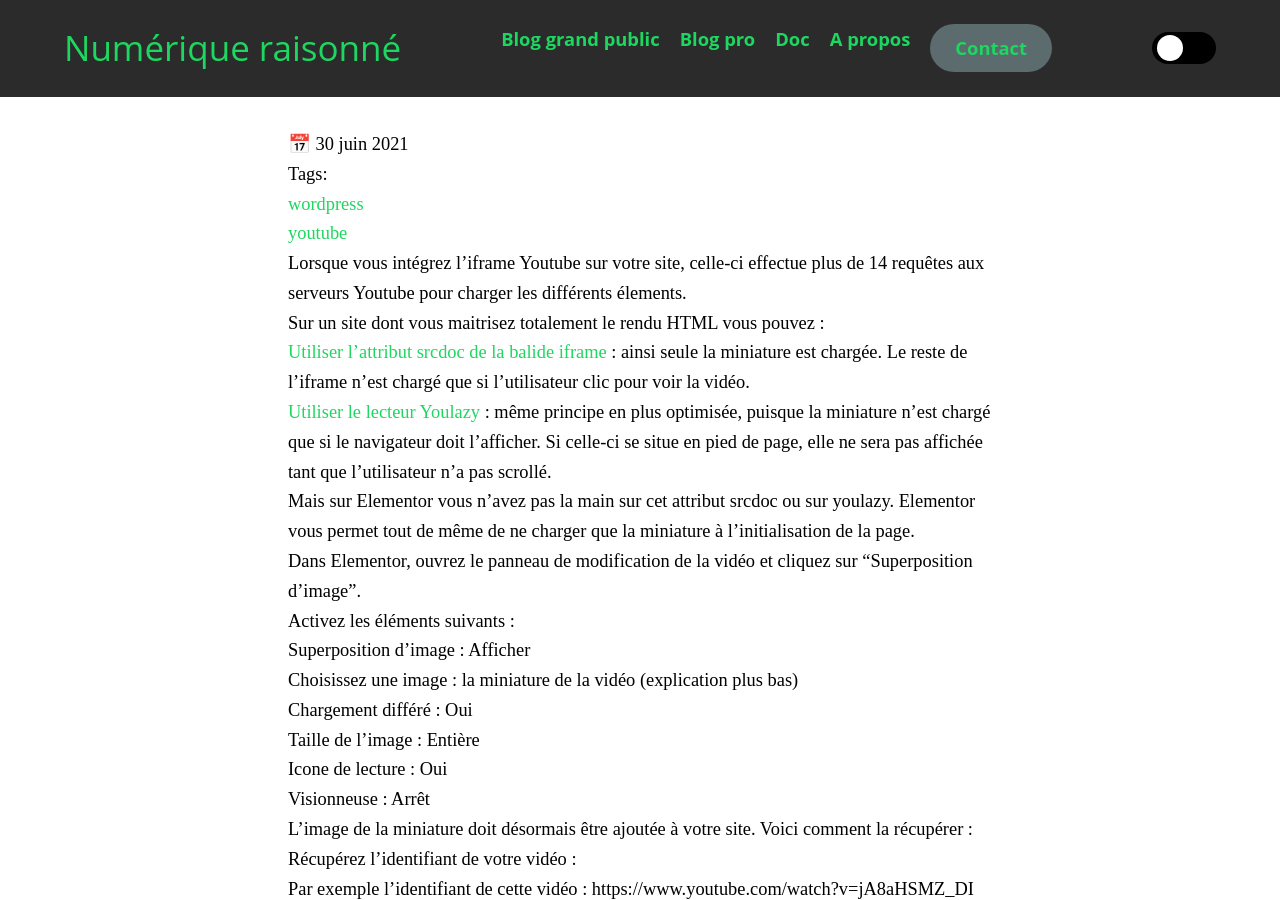
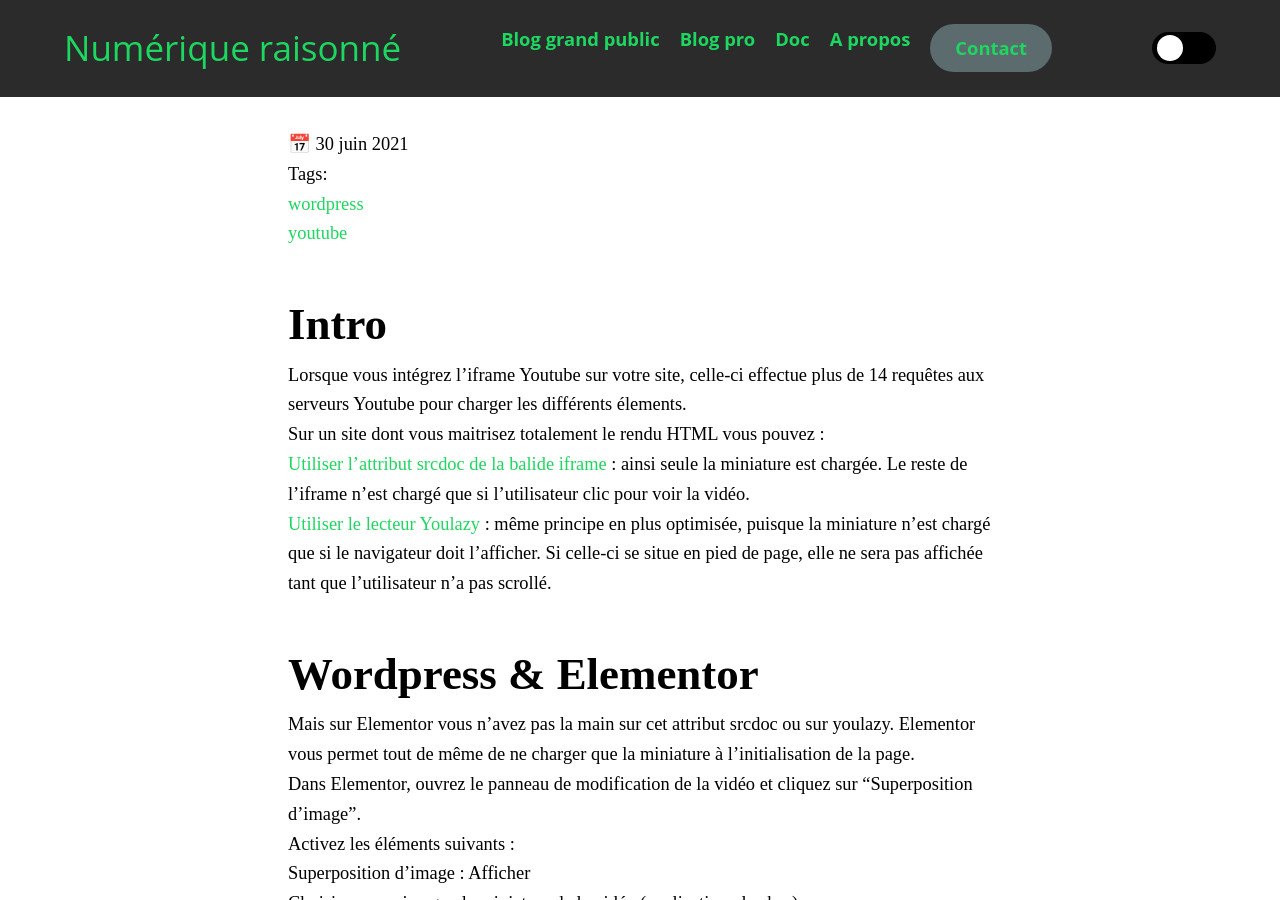
Before and after one commit to Slandais/slandais.github.io, a Jekyll site: the page built from _posts/2021-06-30-eco-conception-video-youtube-wordpress-elementor.md, in a window 1280 px wide and 900 px high. Built offline with Jekyll 4.4.1, drawn with Linux system fonts in a browser that asks for light colours.

Commit message:
Update 2021-06-30-eco-conception-video-youtube-wordpress-elementor.md

```diff
--- a/_posts/2021-06-30-eco-conception-video-youtube-wordpress-elementor.md
+++ b/_posts/2021-06-30-eco-conception-video-youtube-wordpress-elementor.md
@@ -6,11 +6,15 @@ category: tech
 tags: [wordpress, youtube]
 ---
 
+# Intro
+
 Lorsque vous intégrez l'iframe Youtube sur votre site, celle-ci effectue plus de 14 requêtes aux serveurs Youtube pour charger les différents élements.
 
 Sur un site dont vous maitrisez totalement le rendu HTML vous pouvez :
 * [Utiliser l'attribut srcdoc de la balide iframe](https://dev.to/haggen/lazy-load-embedded-youtube-videos-520g) : ainsi seule la miniature est chargée. Le reste de l'iframe n'est chargé que si l'utilisateur clic pour voir la vidéo.
 * [Utiliser le lecteur Youlazy](https://www.nuweb.fr/blog/post/793/youlazy-un-lecteur-youtube-eco-concu-et-accessible.html) : même principe en plus optimisée, puisque la miniature n'est chargé que si le navigateur doit l'afficher. Si celle-ci se situe en pied de page, elle ne sera pas affichée tant que l'utilisateur n'a pas scrollé.
+
+# Wordpress & Elementor
 
 Mais sur Elementor vous n'avez pas la main sur cet attribut srcdoc ou sur youlazy. Elementor vous permet tout de même de ne charger que la miniature à l'initialisation de la page.
 
```
